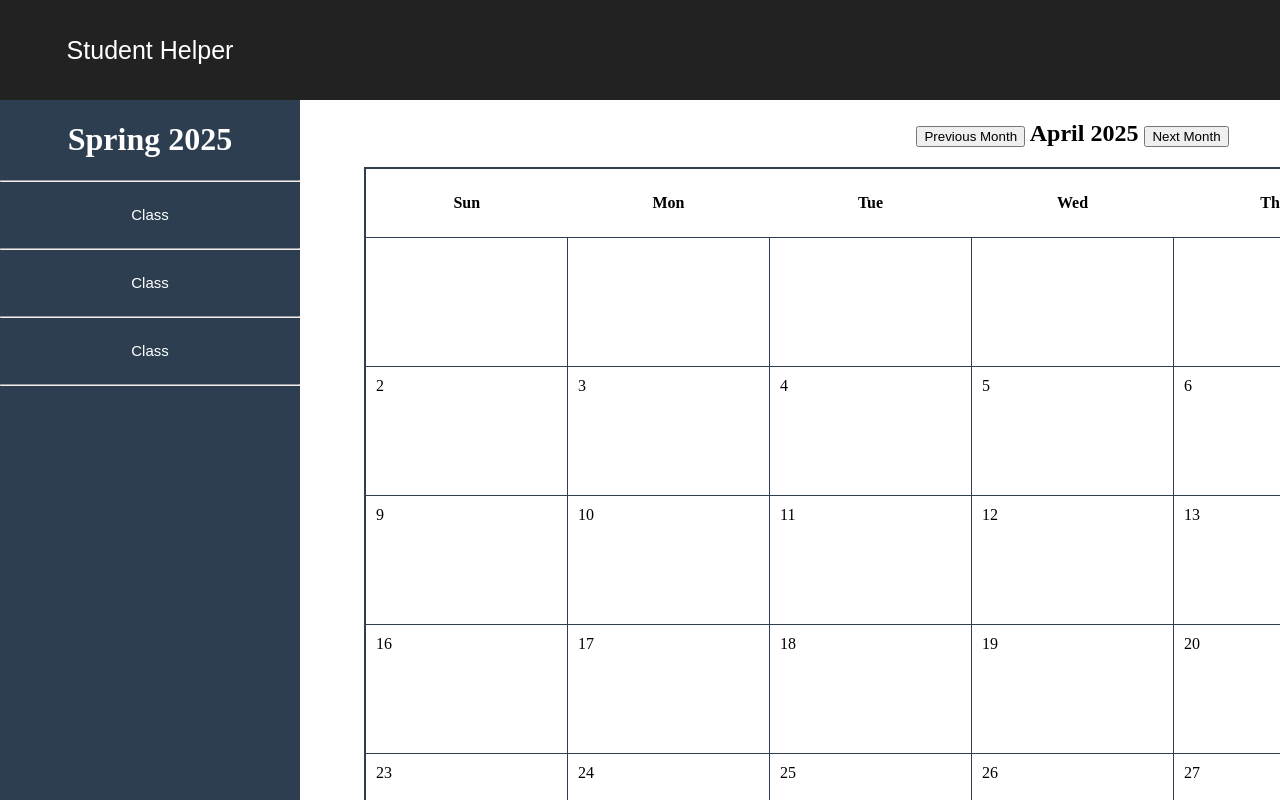
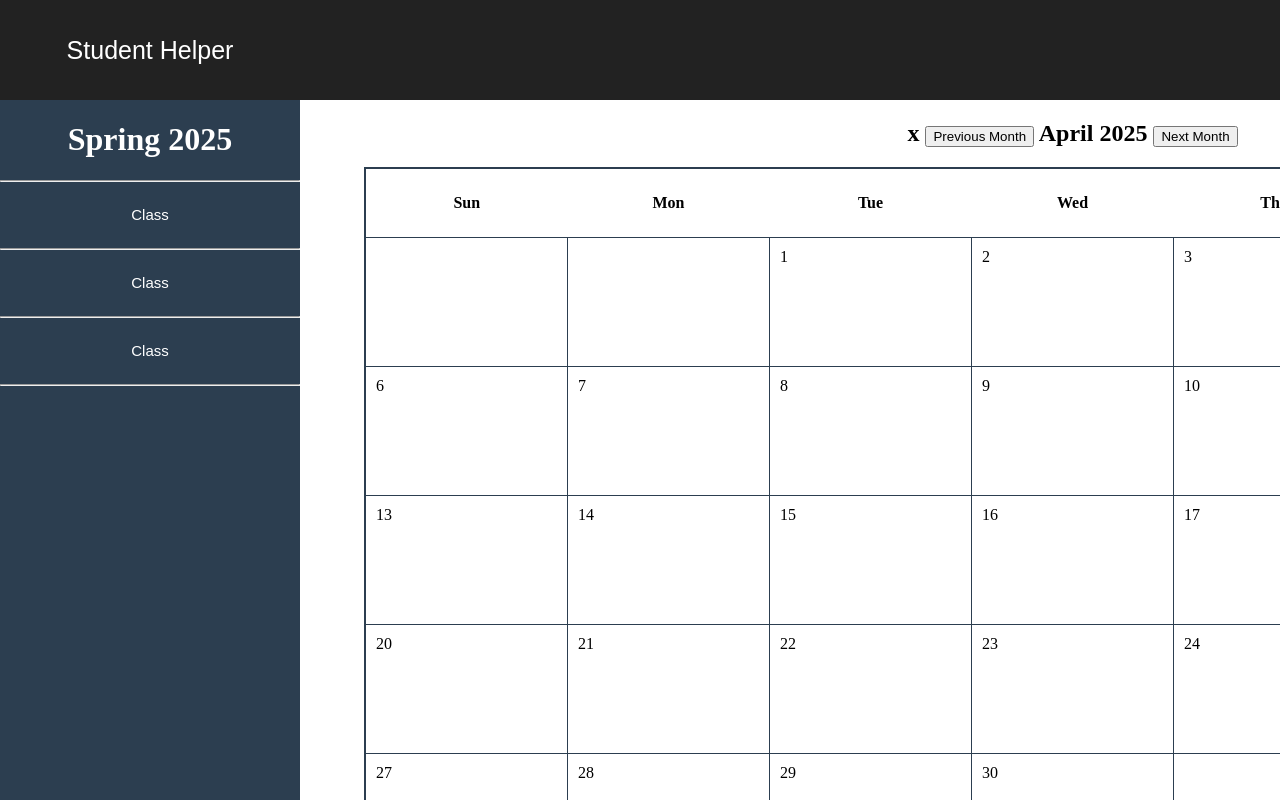
Before and after one commit to ucmo-cs/s25-class-org-platform, a Vue app in the folder FrontEnd/frontend/: page / in a window 1280 px wide. Built offline with nearby package versions, Linux system fonts and the light colour scheme.

Commit message:
Calendar Updates

```diff
--- a/FrontEnd/frontend/package.json
+++ b/FrontEnd/frontend/package.json
@@ -9,7 +9,8 @@
     "preview": "vite preview"
   },
   "dependencies": {
-    "vue": "^3.5.13"
+    "vue": "^3.5.13",
+    "vue-router": "^4.5.0"
   },
   "devDependencies": {
     "@vitejs/plugin-vue": "^5.2.1",
--- a/FrontEnd/frontend/src/components/Calendar.vue
+++ b/FrontEnd/frontend/src/components/Calendar.vue
@@ -1,7 +1,7 @@
 <template>
   <!--Calendar-->
   <div class="calendar">
-    <h2>
+    <h2>x
       <button @click="prevMonth">Previous Month</button>
       {{ currentMonth }} {{ currentYear }}
       <button @click="nextMonth">Next Month</button>
@@ -31,14 +31,7 @@
         currentMonth: this.returnMonth(new Date().getMonth() + 1),
         currentYear: new Date().getFullYear(),
         daysOfWeek: ["Sun", "Mon", "Tue", "Wed", "Thu", "Fri", "Sat"],
-        weeks: [
-          [null, null, null, null, null, null, 1],
-          [2, 3, 4, 5, 6, 7, 8],
-          [9, 10, 11, 12, 13, 14, 15],
-          [16, 17, 18, 19, 20, 21, 22],
-          [23, 24, 25, 26, 27, 28, 29],
-          [30, 31, null, null, null, null]
-        ]
+        weeks: this.updateCalendar(new Date().getMonth() + 1, new Date().getFullYear())
       };
     },
     methods: {
@@ -50,6 +43,7 @@
           this.monthNum--;
         }
         this.currentMonth = this.returnMonth(this.monthNum);
+        this. weeks = this.updateCalendar(this.monthNum, this.currentYear);
       },
       nextMonth() {
         if (this.monthNum === 12) {
@@ -59,128 +53,98 @@
           this.monthNum++;
         }
         this.currentMonth = this.returnMonth(this.monthNum);
+        this.weeks = this.updateCalendar(this.monthNum, this.currentYear);
+      },
+      isLeepYear(year) {
+        if(year % 4 ==0) {
+          if(year % 100 == 0) {
+            return year % 400 == 0;
+          }
+          return true;
+        } else {
+          return false;
+        }
+      },
+      getDaysInMonth(month, year) {
+        switch(month) {
+          case(1):
+          case(3):
+          case(5):
+          case(7):
+          case(8):
+          case(10):
+          case(12):
+            return 31;
+          case(4):
+          case(6):
+          case(9):
+          case(11):
+            return 30;
+          case(2):
+            return this.isLeepYear(year) ? 29 : 28;
+          default:
+            return -1; //Should never be reached
+        }
+      },
+      getStartingDay(month, year) {
+        let date = new Date(year, month - 1, 1);
+        console.log(year + " " + month + " " + date.getDay());
+        return date.getDay();
+      },
+      updateCalendar(month, year) {
+        let k = 1;
+        let start = this.getStartingDay(month, year);
+        let end = this.getDaysInMonth(month, year);
+        let calendar = [
+          [],[],[],[],[],[]
+        ];
+        for(let i = 0; i < 6; i++) {
+          for(let j = 0; j < 7; j ++) {
+            if(k == 1) {
+              if(j == start) {
+                calendar[i][j] = k;
+                k++;
+              } else {
+                calendar[i][j] = null;
+              }
+            } else {
+              if(k <= end) {
+                calendar[i][j] = k;
+                k++;
+              }
+              else {
+                calendar[i][j] = null;
+              }
+            }
+          }
+        }
+        return calendar;
       },
       returnMonth(month) {
         switch (month) {
           case(1):
-            this.weeks = [
-              [null, null, 1, 2, 3, 4, 5],
-              [6, 7, 8, 9, 10, 11, 12],
-              [13, 14, 15, 16, 17, 18, 19],
-              [20, 21, 22, 23, 24, 25, 26],
-              [27, 28, 29, 30, 31, null, null],
-              [null, null, null, null, null, null]
-            ]
             return "January";
           case(2):
-            this.weeks = [
-              [null, null, null, null, null, null, 1],
-              [2, 3, 4, 5, 6, 7, 8],
-              [9, 10, 11, 12, 13, 14, 15],
-              [16, 17, 18, 19, 20, 21, 22],
-              [23, 24, 25, 26, 27, 28, null],
-              [null, null, null, null, null, null]
-            ]
             return "February";
           case(3):
-            this.weeks = [
-              [null, null, null, null, null, null, 1],
-              [2, 3, 4, 5, 6, 7, 8],
-              [9, 10, 11, 12, 13, 14, 15],
-              [16, 17, 18, 19, 20, 21, 22],
-              [23, 24, 25, 26, 27, 28, 29],
-              [30, 31, null, null, null, null]
-            ]
             return "March";
           case(4):
-            this.weeks = [
-              [null, null, 1, 2, 3, 4, 5],
-              [6, 7, 8, 9, 10, 11, 12],
-              [13, 14, 15, 16, 17, 18, 19],
-              [20, 21, 22, 23, 24, 25, 26],
-              [27, 28, 29, 30, null, null, null],
-              [null, null, null, null, null, null]
-            ]
             return "April";
           case(5):
-            this.weeks = [
-              [null, null, null, null, 1, 2, 3],
-              [4, 5, 6, 7, 8, 9, 10],
-              [11, 12, 13, 14, 15, 16, 17],
-              [18, 19, 20, 21, 22, 23, 24],
-              [25, 26, 27, 28, 29, 30, 31],
-              [null, null, null, null, null, null]
-            ]
             return "May";
           case(6):
-            this.weeks = [
-              [1, 2, 3, 4, 5, 6, 7],
-              [8, 9, 10, 11, 12, 13, 14],
-              [15, 16, 17, 18, 19, 20, 21],
-              [22, 23, 24, 25, 26, 27, 28],
-              [29, 30, null, null, null, null, null],
-              [null, null, null, null, null, null]
-            ]
             return "June";
           case(7):
-            this.weeks = [
-              [null, null, 1, 2, 3, 4, 5],
-              [6, 7, 8, 9, 10, 11, 12],
-              [13, 14, 15, 16, 17, 18, 19],
-              [20, 21, 22, 23, 24, 25, 26],
-              [27, 28, 29, 30, 31, null, null],
-              [null, null, null, null, null, null]
-            ]
             return "July";
           case(8):
-            this.weeks = [
-              [null, null, null, null, null, 1, 2],
-              [3, 4, 5, 6, 7, 8, 9],
-              [10, 11, 12, 13, 14, 15, 16],
-              [17, 18, 19, 20, 21, 22, 23],
-              [24, 25, 26, 27, 28, 29, 30],
-              [31, null, null, null, null, null]
-            ]
             return "August";
           case(9):
-            this.weeks = [
-              [null, 1, 2, 3, 4, 5, 6],
-              [7, 8, 9, 10, 11, 12, 13],
-              [14, 15, 16, 17, 18, 19, 20],
-              [21, 22, 23, 24, 25, 26, 27],
-              [28, 29, 30, null, null, null, null],
-              [null, null, null, null, null, null]
-            ]
             return "September";
           case(10):
-            this.weeks = [
-              [null, null, null, 1, 2, 3, 4],
-              [5, 6, 7, 8, 9, 10, 11],
-              [12, 13, 14, 15, 16, 17, 18],
-              [19, 20, 21, 22, 23, 24, 25],
-              [26, 27, 28, 29, 30, 31, null],
-              [null, null, null, null, null, null]
-            ]
             return "October";
           case(11):
-            this.weeks = [
-              [null, null, null, null, null, null, 1],
-              [2, 3, 4, 5, 6, 7, 8],
-              [9, 10, 11, 12, 13, 14, 15],
-              [16, 17, 18, 19, 20, 21, 22],
-              [23, 24, 25, 26, 27, 28, 29],
-              [30, null, null, null, null, null]
-            ]
             return "November";
           case(12):
-            this.weeks = [
-              [null, 1, 2, 3, 4, 5, 6],
-              [7, 8, 9, 10, 11, 12, 13],
-              [14, 15, 16, 17, 18, 19, 20],
-              [21, 22, 23, 24, 25, 26, 27],
-              [28, 29, 30, 31, null, null, null],
-              [null, null, null, null, null, null]
-            ]
             return "December";
         }
       }
```
Also changed, not shown: 1 other file (tests, documents, lock files or other folders).
